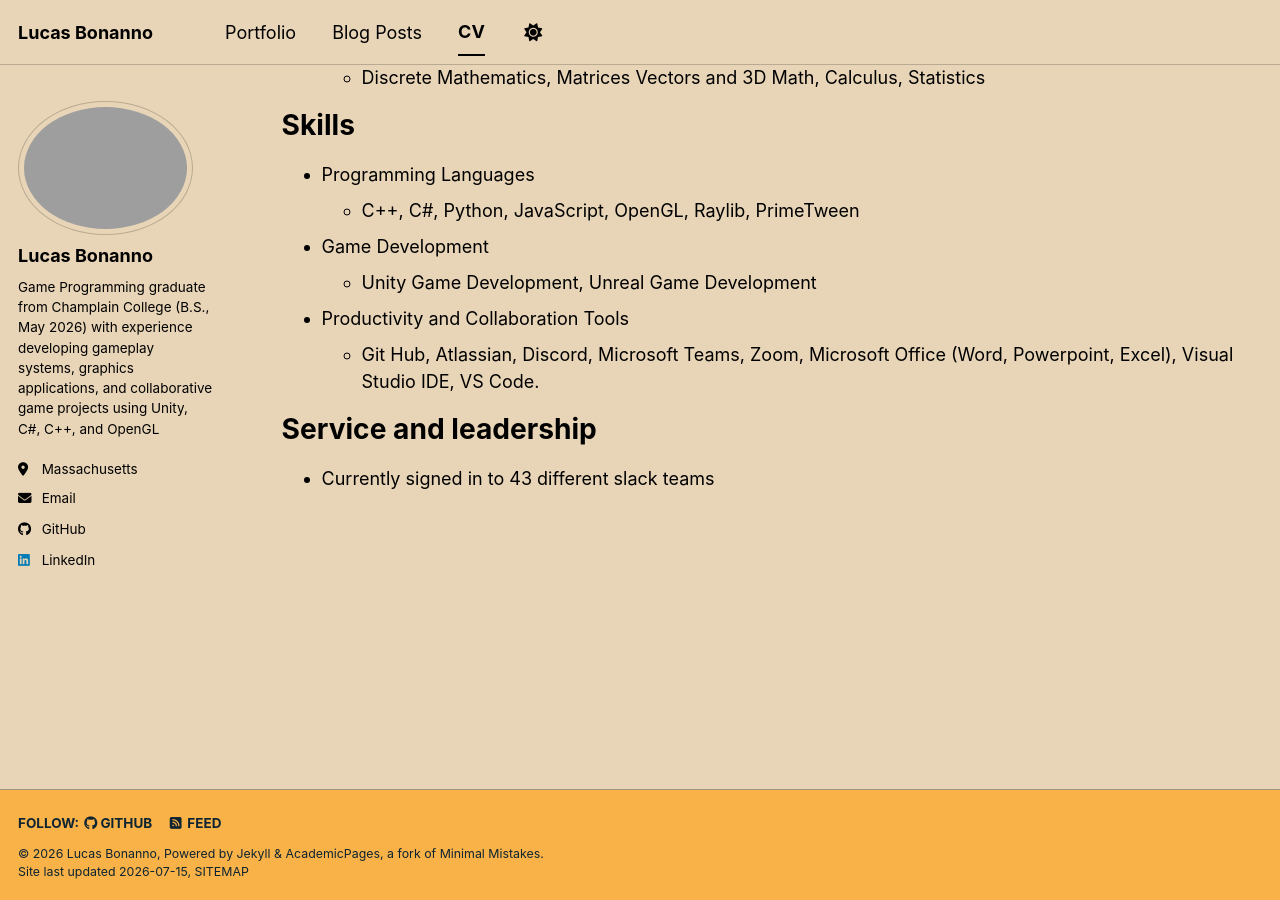
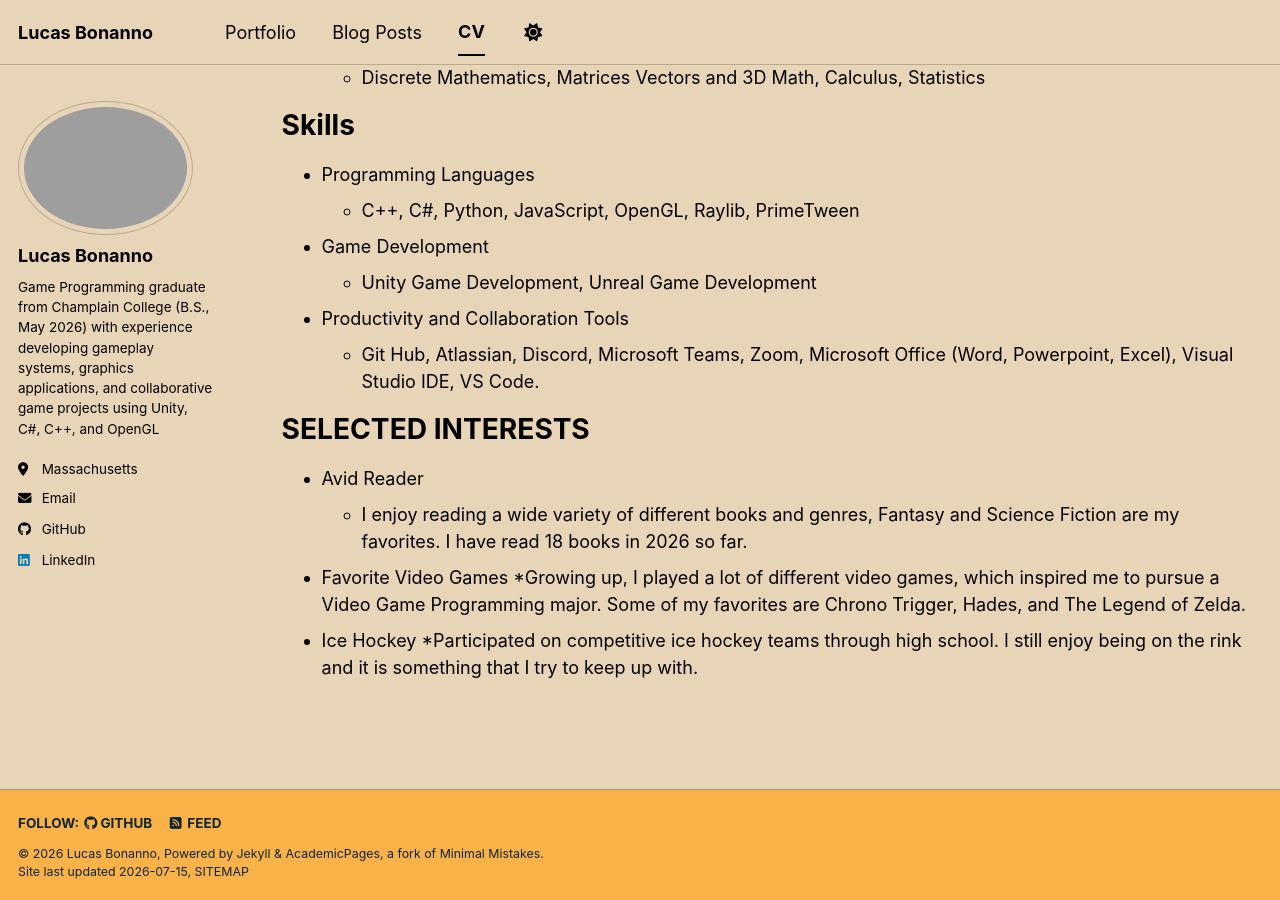
Before and after one commit to LucasB16643/LucasB16643.github.io, a Jekyll site: the page built from _pages/cv.md, in a window 1280 px wide and 900 px high, scrolled down 801 px. Built offline with Jekyll 4.4.1, drawn with Linux system fonts in a browser that asks for light colours; a style sheet for code colours, icons or effects is not loaded.

Commit message:
Add selected interests section to CV
Added selected interests section detailing hobbies and favorites.

```diff
--- a/_pages/cv.md
+++ b/_pages/cv.md
@@ -45,9 +45,11 @@ Skills
   * Git Hub, Atlassian, Discord, Microsoft Teams, Zoom, Microsoft Office (Word, Powerpoint, Excel), Visual Studio IDE, VS Code.
 
 
-
-
-
-Service and leadership
+SELECTED INTERESTS
 ======
-* Currently signed in to 43 different slack teams
+* Avid Reader
+  * I enjoy reading a wide variety of different books and genres, Fantasy and Science Fiction are my favorites. I have read 18 books in 2026 so far.
+* Favorite Video Games
+  *Growing up, I played a lot of different video games, which inspired me to pursue a Video Game Programming major. Some of my favorites are Chrono Trigger, Hades, and The Legend of Zelda.
+* Ice Hockey
+  *Participated on competitive ice hockey teams through high school. I still enjoy being on the rink and it is something that I try to keep up with.
```
